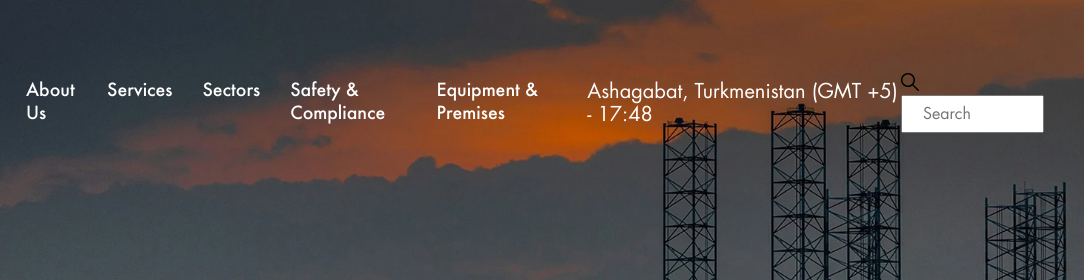
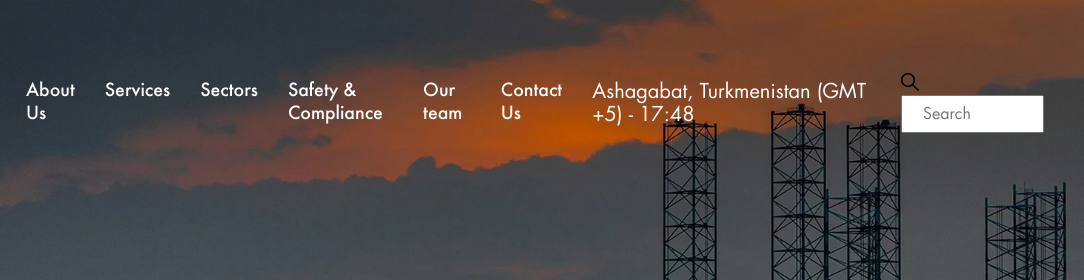
Before and after one commit to Den3003/new_ynanchyzmat.com_redesign_2026, a website built with Vite: page index.html in a window 1280 px wide. Shown: the top 280 px of the page, 196-1280 px from the left. Built offline with nearby package versions, Linux system fonts and the light colour scheme.

Commit message:
feat(header): update navigation links
Revise main navigation bar by removing the legacy link and adding
two new page routes to improve site structure.

- Remove outdated 'Equipment & Premises' link.
- Add 'Our team' and 'Contact Us' links to the main menu.

```diff
--- a/src/html/header.html
+++ b/src/html/header.html
@@ -31,7 +31,12 @@
           </li>
           <li class="navigation__item">
             <a class="navigation__link" href="#">
-              Equipment & Premises
+              Our team
+            </a>
+          </li>
+          <li class="navigation__item">
+            <a class="navigation__link" href="#">
+              Contact Us
             </a>
           </li>
         </ul>
```
